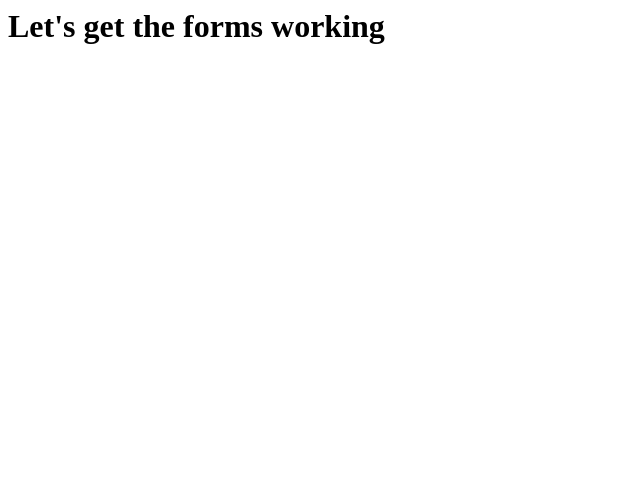
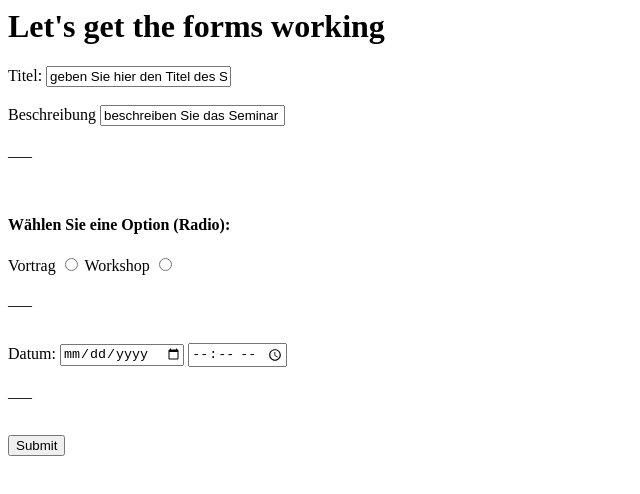
Before and after one commit to Tim0Cc/nodeappforforms, a website: page public/index.html in a window 1280 px wide. Shown: the whole page, without its empty margins (0-640 px from the left). Drawn offline with Linux system fonts and the light colour scheme.

Commit message:
index.html: basic form with title(text), description(text), type(radio), date(date), time(time)

```diff
--- a/public/index.html
+++ b/public/index.html
@@ -1 +1,28 @@
 <h1>Let's get the forms working</h1>
+
+<form action="" id="new-seminar">
+  <label for="title">Titel:</label>
+  <input type="text" name="titel" id="title" value="geben Sie hier den Titel des Seminars ein">
+  <br>
+  <br>
+  <label for="description">Beschreibung</label>
+  <input type="text" name="beschreibung" id="description" value="beschreiben Sie das Seminar">
+  <br>
+  <p>___</p>
+  <br>
+  <h4>Wählen Sie eine Option (Radio):</h4>
+  <label for="Vortrag">Vortrag</label>
+  <input type="radio" name="art" id="vortrag" value="Vortrag">
+  <label for="workshop">Workshop</label>
+  <input type="radio" name="art" id="workshop" value="Workshop">
+  <br>
+  <p>___</p>
+  <br>
+  <label for="date">Datum:</label>
+  <input type="date" name="date" id="datum">
+  <input type="time" name="" id="zeit">
+  <br>
+  <p>___</p>
+  <br>
+  <input type="submit" id="submitter">
+</form>
```
